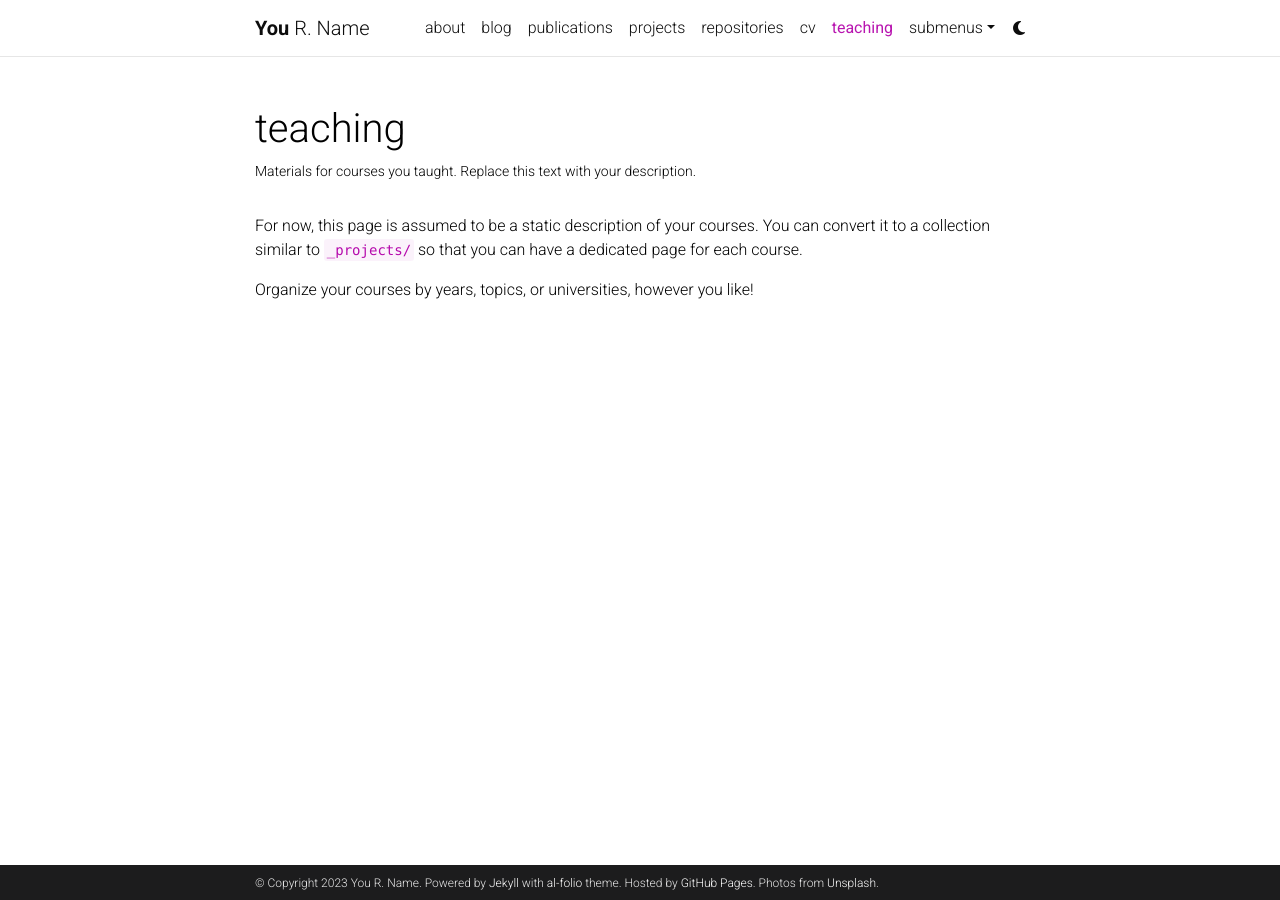
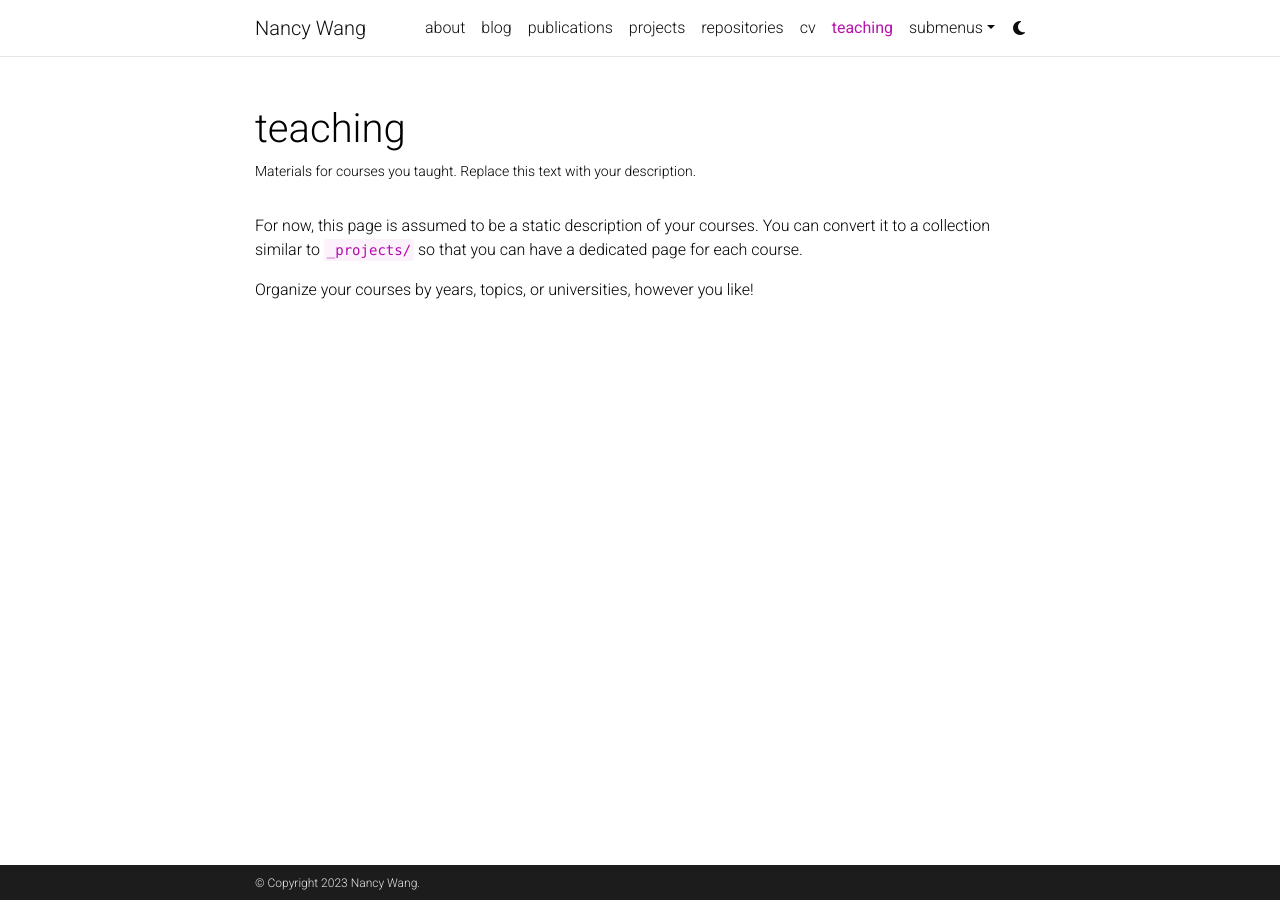
Before and after one commit to nancywang3/nancywang3.github.io, a Jekyll site: the page built from _pages/teaching.md, in a window 1280 px wide. Built offline with Jekyll 4.4.1, drawn with Linux system fonts in a browser that asks for light colours; comment, search, counter and statistics services are not loaded; a style sheet for code colours, icons or effects is not loaded.

Commit message:
Update _config.yml

```diff
--- a/_config.yml
+++ b/_config.yml
@@ -2,24 +2,22 @@
 # Site settings
 # -----------------------------------------------------------------------------
 
-title: blank # the website title (if blank, full name will be used instead)
-first_name: You
-middle_name: R.
-last_name: Name
-email: you@example.com
+title: Nancy Wang # the website title (if blank, full name will be used instead)
+first_name: Nancy
+middle_name:
+last_name: Wang
+email: wangn@mit.edu
 description: > # the ">" symbol means to ignore newlines until "footer_text:"
-  A simple, whitespace theme for academics. Based on [*folio](https://github.com/bogoli/-folio) design.
+
 footer_text: >
-  Powered by <a href="https://jekyllrb.com/" target="_blank">Jekyll</a> with <a href="https://github.com/alshedivat/al-folio">al-folio</a> theme.
-  Hosted by <a href="https://pages.github.com/" target="_blank">GitHub Pages</a>.
-  Photos from <a href="https://unsplash.com" target="_blank">Unsplash</a>.
-keywords: jekyll, jekyll-theme, academic-website, portfolio-website  # add your own keywords or leave empty
+
+keywords:
 
 lang: en # the language of your site (for example: en, fr, cn, ru, etc.)
-icon: ⚛️  # the emoji used as the favicon (alternatively, provide image name in /assets/img/)
+icon: # the emoji used as the favicon (alternatively, provide image name in /assets/img/)
 
-url: https://alshedivat.github.io # the base hostname & protocol for your site
-baseurl: /al-folio # the subpath of your site, e.g. /blog/
+url: https://nwang3.github.io # the base hostname & protocol for your site
+baseurl: # the subpath of your site, e.g. /blog/
 last_updated: false # set to true if you want to display last updated in the footer
 impressum_path:  # set to path to include impressum link in the footer, use the same path as permalink in a page, helps to conform with EU GDPR
 
```
